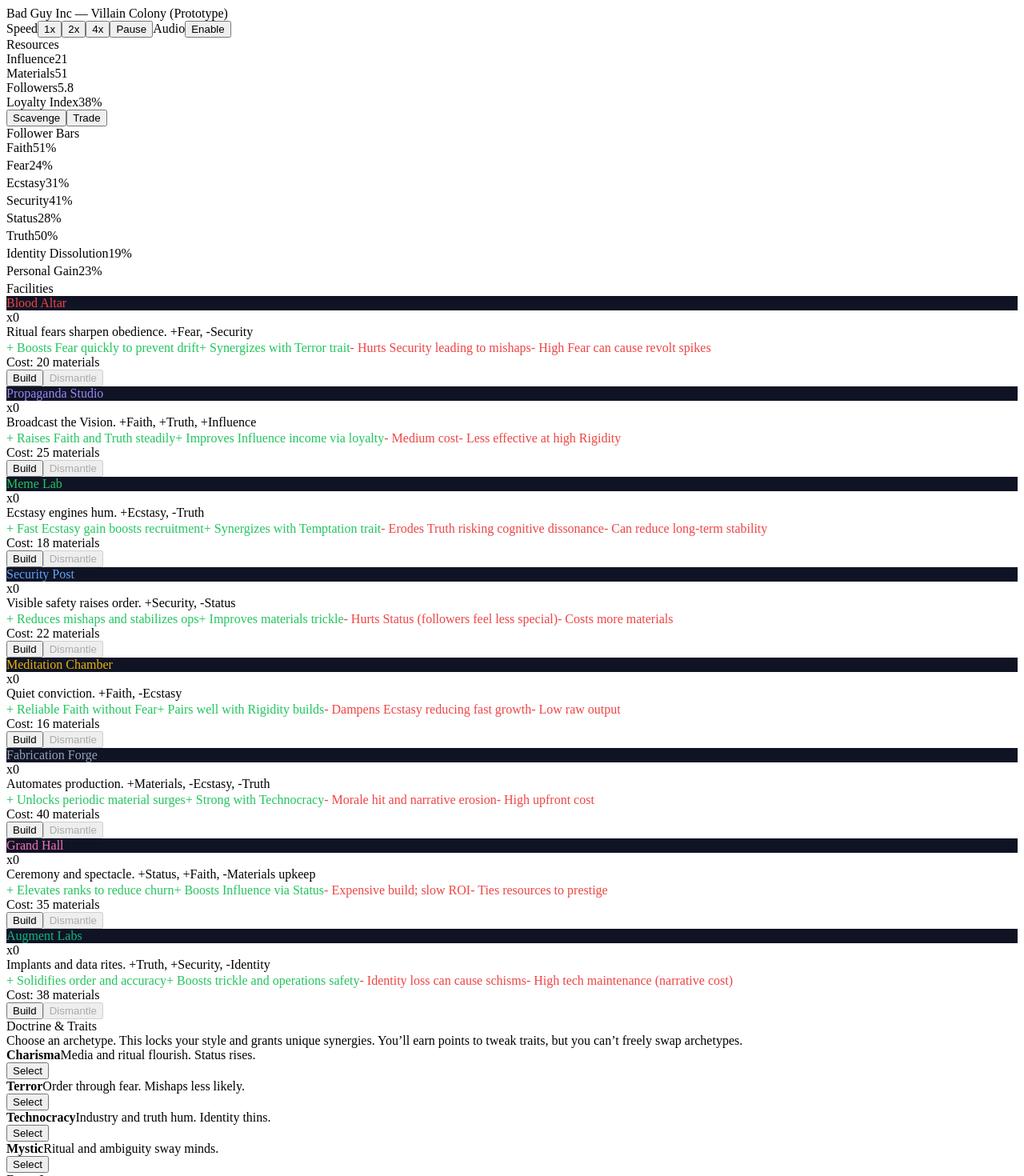
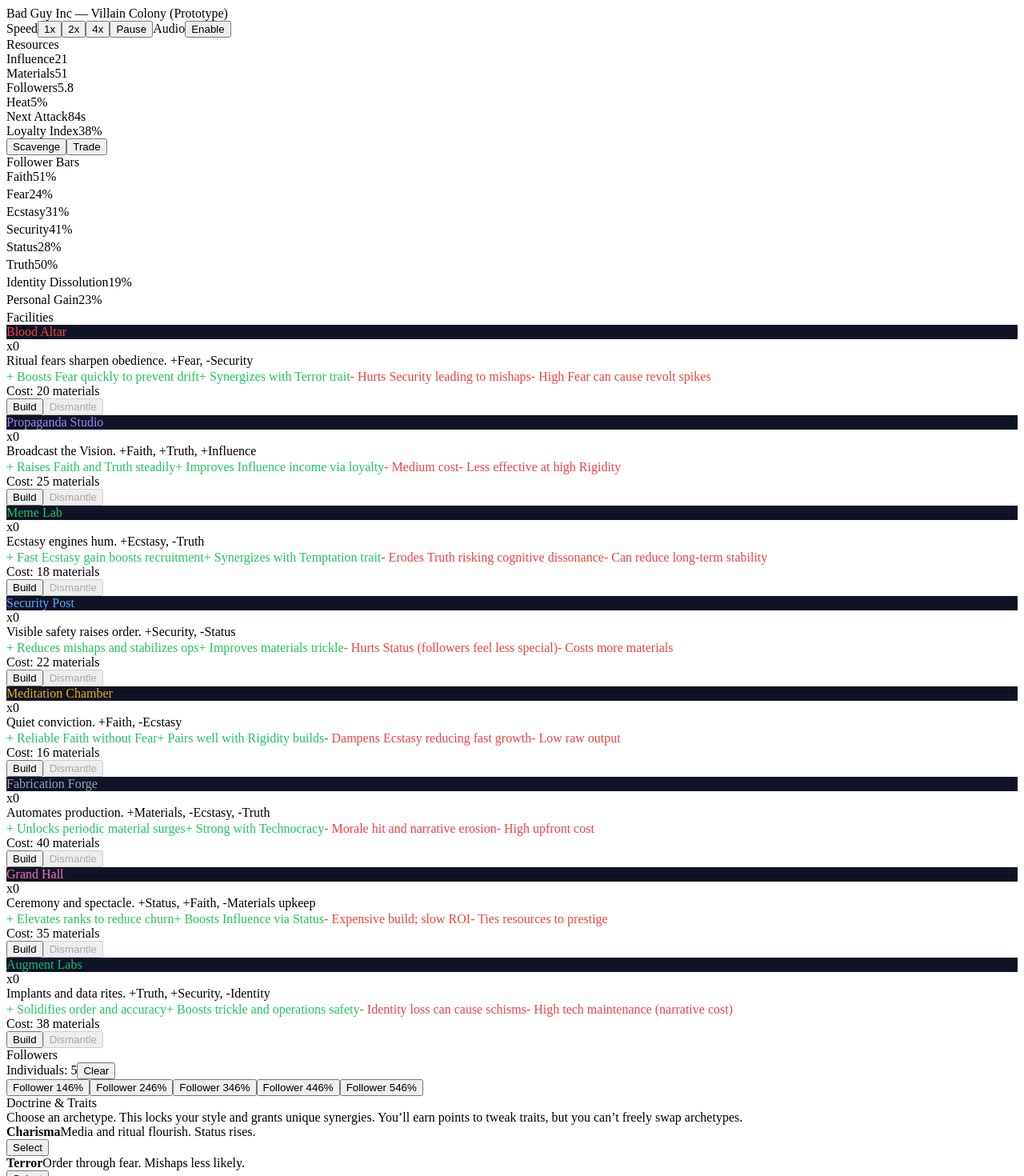
Before and after one commit to lizelive/bgi, a React (Vite) app: page / in a window 1280 px wide. Shown: the top 1470 px of the page at 80% size. Built offline with nearby package versions, Linux system fonts and the light colour scheme; the HTML template or start-up script is replaced by a standard one.

Commit message:
feat: implement follower system with needs tracking, loyalty, and heat mechanics

```diff
--- a/src/App.tsx
+++ b/src/App.tsx
@@ -2,7 +2,7 @@ import React, { useEffect, useMemo, useRef, useState } from 'react'
 import Panel from './components/Panel'
 import ProgressBar from './components/ProgressBar'
 import { BUILDINGS, computeTick } from './game/systems'
-import { GameState } from './game/types'
+import { GameState, Follower } from './game/types'
 import { loadState, makeInitialState, saveState } from './game/state'
 import { MusicEngine } from './audio/music'
 
@@ -19,6 +19,7 @@ export default function App() {
   const [audioOn, setAudioOn] = useState(false)
   const [muted, setMuted] = useState(false)
   const [volume, setVolume] = useState(0.6)
+  const [selectedFollowerId, setSelectedFollowerId] = useState<number | null>(null)
 
   // main loop
   useEffect(() => {
@@ -49,6 +50,8 @@ export default function App() {
   }, [audioOn, muted, volume, state])
 
   const loyalty = useMemo(() => (state.bars.faith + state.bars.ecstasy + state.bars.security + state.bars.truth + state.bars.identity + state.bars.gain - state.bars.fear) / 5.0, [state.bars])
+  const followersList = state.followersList || []
+  const selectedFollower: Follower | null = useMemo(() => followersList.find(f => f.id === selectedFollowerId) || null, [followersList, selectedFollowerId])
 
   function addBuilding(id: string) {
     const def = BUILDINGS.find(b => b.id === id)!
@@ -154,6 +157,16 @@ export default function App() {
               <span className="badge">{fmt(state.resources.followers, 1)}</span>
             </div>
             <div className="row" style={{ justifyContent: 'space-between' }}>
+              <span>Heat</span>
+              <span className="badge">{fmt(state.heat ?? 0, 0)}%</span>
+            </div>
+            {state.threat && (
+              <div className="row" style={{ justifyContent: 'space-between' }}>
+                <span>Next Attack</span>
+                <span className="badge">{Math.max(0, state.threat.nextAttackIn).toFixed(0)}s</span>
+              </div>
+            )}
+            <div className="row" style={{ justifyContent: 'space-between' }}>
               <span>Loyalty Index</span>
               <span className="badge">{fmt(loyalty, 0)}%</span>
             </div>
@@ -219,6 +232,40 @@ export default function App() {
       </main>
 
       <aside className="right">
+        <Panel title="Followers">
+          <div className="col" style={{ gap: 8 }}>
+            <div className="row" style={{ justifyContent: 'space-between' }}>
+              <span className="small muted">Individuals: {followersList.length}</span>
+              <button className="button" onClick={() => setSelectedFollowerId(null)}>Clear</button>
+            </div>
+            <div className="col" style={{ maxHeight: 160, overflow: 'auto', gap: 4 }}>
+              {followersList.slice(-50).map(f => (
+                <button key={f.id} className={`listItem ${selectedFollowerId===f.id ? 'selected' : ''}`} onClick={() => setSelectedFollowerId(f.id)}>
+                  <div className="row" style={{ justifyContent: 'space-between', width: '100%' }}>
+                    <span className="small">{f.name}</span>
+                    <span className="badge" title={`Focus: ${f.focus}`}>{f.loyalty.toFixed(0)}%</span>
+                  </div>
+                </button>
+              ))}
+            </div>
+            {selectedFollower && (
+              <div className="col" style={{ gap: 6, marginTop: 6 }}>
+                <span className="small">{selectedFollower.name}</span>
+                <div className="col" style={{ gap: 6 }}>
+                  <ProgressBar label="Physiological" value={selectedFollower.needs.physiological} color="#22c55e" />
+                  <ProgressBar label="Safety" value={selectedFollower.needs.safety} color="#60a5fa" />
+                  <ProgressBar label="Love/Belonging" value={selectedFollower.needs.love} color="#a78bfa" />
+                  <ProgressBar label="Esteem" value={selectedFollower.needs.esteem} color="#f59e0b" />
+                  <ProgressBar label="Self-Actualization" value={selectedFollower.needs.self} color="#f472b6" />
+                </div>
+                <div className="row" style={{ justifyContent: 'space-between' }}>
+                  <span className="badge">Focus: {selectedFollower.focus}</span>
+                  <span className="badge">Intent: {selectedFollower.intent}</span>
+                </div>
+              </div>
+            )}
+          </div>
+        </Panel>
         <Panel title="Doctrine & Traits">
           {state.doctrine.archetype === null ? (
             <div className="col">
--- a/src/game/state.ts
+++ b/src/game/state.ts
@@ -1,4 +1,4 @@
-import { GameState, Bars, LeaderTraits } from './types'
+import { GameState, Bars, LeaderTraits, Follower, FollowerNeeds, Hero } from './types'
 
 export const initialBars: Bars = {
   faith: 50,
@@ -21,14 +21,33 @@ export const initialTraits: LeaderTraits = {
 }
 
 export function makeInitialState(): GameState {
+  const followersList: Follower[] = []
+  const needsFromBars = (bars: Bars): FollowerNeeds => ({
+    physiological: clamp(0.6 * bars.security + 0.4 * bars.gain),
+    safety: clamp(0.8 * bars.security + 0.2 * (100 - bars.fear)),
+    love: clamp(0.5 * bars.faith + 0.3 * bars.ecstasy + 0.2 * bars.status),
+    esteem: clamp(0.6 * bars.status + 0.2 * bars.truth + 0.2 * (100 - bars.identity)),
+    self: clamp(0.4 * bars.truth + 0.2 * bars.faith + 0.4 * (100 - bars.identity)),
+  })
+  const bars = { ...initialBars }
+  for (let i = 1; i <= initialResources.followers; i++) {
+    const needs = needsFromBars(bars)
+    const loyalty = Math.round((needs.physiological + needs.safety + needs.love + needs.esteem + needs.self) / 5)
+    const focus: keyof FollowerNeeds = (Object.entries(needs).sort((a, b) => a[1] - b[1])[0][0] as keyof FollowerNeeds)
+    followersList.push({ id: i, name: `Follower ${i}`, needs, loyalty, focus, intent: 'idle' })
+  }
   return {
     tick: 0,
     running: true,
     speed: 1,
-    bars: { ...initialBars },
+    bars,
     traits: { ...initialTraits },
-    resources: { influence: 10, materials: 50, followers: 5 },
+    resources: { ...initialResources },
     buildings: {},
+  followersList,
+  nextFollowerId: initialResources.followers + 1,
+  heat: 5,
+  threat: { nextAttackIn: 90, attackCount: 0, lastHeroId: null },
   ops: { scavengeCD: 0, tradeCD: 0 },
   doctrine: { archetype: null, points: 2, cooldown: 0 },
     log: [
@@ -52,8 +71,21 @@ export function loadState(): GameState | null {
   }
 }
 
+
 export function saveState(state: GameState) {
   try {
     localStorage.setItem(KEY, JSON.stringify(state))
   } catch {}
 }
+
+// local helpers
+function clamp(n: number) { return Math.max(0, Math.min(100, n)) }
+
+const initialResources = { influence: 10, materials: 50, followers: 5 }
+
+// Optional: exported roster if needed elsewhere
+export const HEROES: Hero[] = [
+  { id: 'bat', name: 'Batman', tier: 1, description: 'Brooding vigilante disrupts operations.', effects: { materials: -10, security: -2, fear: +3 } },
+  { id: 'ram', name: 'Rambo', tier: 2, description: 'Explosive raid damages facilities.', effects: { materials: -20, security: -4, fear: +4, status: -2 } },
+  { id: 'gla', name: 'GLaDOS', tier: 3, description: 'Cold logic unravels your narrative.', effects: { influence: -15, truth: -4, status: -4, fear: +2 } },
+]
--- a/src/game/systems.ts
+++ b/src/game/systems.ts
@@ -1,4 +1,5 @@
-import { Bars, BuildingType, GameState } from './types'
+import { Bars, BuildingType, GameState, Follower, FollowerNeeds } from './types'
+import { HEROES } from './state'
 
 export const BUILDINGS: BuildingType[] = [
   {
@@ -211,6 +212,81 @@ export function computeTick(state: GameState, dtSeconds: number): GameState {
   const growth = Math.max(0, (s.bars.faith + s.bars.ecstasy + s.resources.influence * 0.02 - s.bars.fear * 0.5) / 500)
   s.resources.followers += growth * dtSeconds
 
+  // update individual followers (deterministic, no randomness)
+  const needsTarget = (bars: Bars): FollowerNeeds => ({
+    physiological: clamp(0.6 * bars.security + 0.4 * bars.gain),
+    safety: clamp(0.8 * bars.security + 0.2 * (100 - bars.fear)),
+    love: clamp(0.5 * bars.faith + 0.3 * bars.ecstasy + 0.2 * bars.status),
+    esteem: clamp(0.6 * bars.status + 0.2 * bars.truth + 0.2 * (100 - bars.identity)),
+    self: clamp(0.4 * bars.truth + 0.2 * bars.faith + 0.4 * (100 - bars.identity)),
+  })
+
+  const relax = 0.6 // per-second proportional relaxation toward target
+  const targets = needsTarget(s.bars)
+  if (!s.followersList) s.followersList = []
+  for (const f of s.followersList) {
+    // evolve needs toward targets
+    for (const k of Object.keys(f.needs) as (keyof FollowerNeeds)[]) {
+      const cur = f.needs[k]
+      const tgt = (targets as any)[k] as number
+      f.needs[k] = clamp(cur + (tgt - cur) * relax * dtSeconds)
+    }
+    // recompute loyalty and focus
+    const avg = (f.needs.physiological + f.needs.safety + f.needs.love + f.needs.esteem + f.needs.self) / 5
+    f.loyalty = clamp(avg)
+    f.focus = (Object.entries(f.needs).sort((a, b) => a[1] - b[1])[0][0] as keyof FollowerNeeds)
+    // simple intent
+    f.intent = f.loyalty < 40 && s.bars.fear > 55 ? 'resist' : (f.loyalty < 65 ? 'seek' : 'idle')
+  }
+
+  // create new individual followers if population grew past integer thresholds
+  const want = Math.max(0, Math.floor(s.resources.followers) - (s.followersList?.length || 0))
+  if (want > 0) {
+    const nextId = s.nextFollowerId || 1
+    for (let i = 0; i < want; i++) {
+      const id = nextId + i
+      const needs: FollowerNeeds = { ...targets }
+      const loyalty = clamp((needs.physiological + needs.safety + needs.love + needs.esteem + needs.self) / 5)
+      const focus = (Object.entries(needs).sort((a, b) => a[1] - b[1])[0][0] as keyof FollowerNeeds)
+      const f: Follower = { id, name: `Follower ${id}`, needs, loyalty, focus, intent: 'idle' }
+      s.followersList!.push(f)
+    }
+    s.nextFollowerId = nextId + want
+  }
+
+  // Heat system: grows with influence and buildings; reduced by security
+  if (s.heat === undefined) s.heat = 5
+  if (!s.threat) s.threat = { nextAttackIn: 90, attackCount: 0, lastHeroId: null }
+  const buildingPressure = Object.values(s.buildings).reduce((a, b) => a + (b || 0), 0) * 0.02
+  const heatDelta = (s.resources.influence * 0.001 + buildingPressure - s.bars.security * 0.002) * dtSeconds
+  s.heat = clamp(Math.max(0, Math.min(100, (s.heat || 0) + heatDelta)))
+
+  // Threat timer ticks down faster with heat
+  const speedMul = 1 + (s.heat / 100) * 1.5 // up to 2.5x faster
+  s.threat.nextAttackIn = Math.max(0, s.threat.nextAttackIn - dtSeconds * speedMul)
+
+  // On attack trigger, pick hero deterministically by tier from heat and apply effects
+  if (s.threat.nextAttackIn <= 0) {
+    const tier = s.heat > 66 ? 3 : s.heat > 33 ? 2 : 1
+    const pool = HEROES.filter(h => h.tier === tier)
+    const idx = s.threat.attackCount % pool.length
+    const hero = pool[idx]
+    const e = hero.effects
+    if (e.materials) s.resources.materials = Math.max(0, s.resources.materials + e.materials)
+    if (e.influence) s.resources.influence = Math.max(0, s.resources.influence + e.influence)
+    if (e.security) s.bars.security = clamp(s.bars.security + e.security)
+    if (e.fear) s.bars.fear = clamp(s.bars.fear + e.fear)
+    if (e.status) s.bars.status = clamp(s.bars.status + e.status)
+    if ((e as any).truth) s.bars.truth = clamp(s.bars.truth + (e as any).truth)
+    s.threat.attackCount += 1
+    s.threat.lastHeroId = hero.id
+    // reset timer based on heat; higher heat shorter interval
+    const base = 90
+    const reduce = (s.heat / 100) * 50 // up to 50s shorter
+    s.threat.nextAttackIn = base - reduce
+    s.log = [`Hero attack: ${hero.name} hit your ops.`, ...s.log].slice(0, 40)
+  }
+
   s.bars = clampBars(s.bars)
   return s
 }
```
Also changed, not shown: src/game/types.ts (+44 -0 lines), 3 other files (tests, documents, lock files or other folders).
